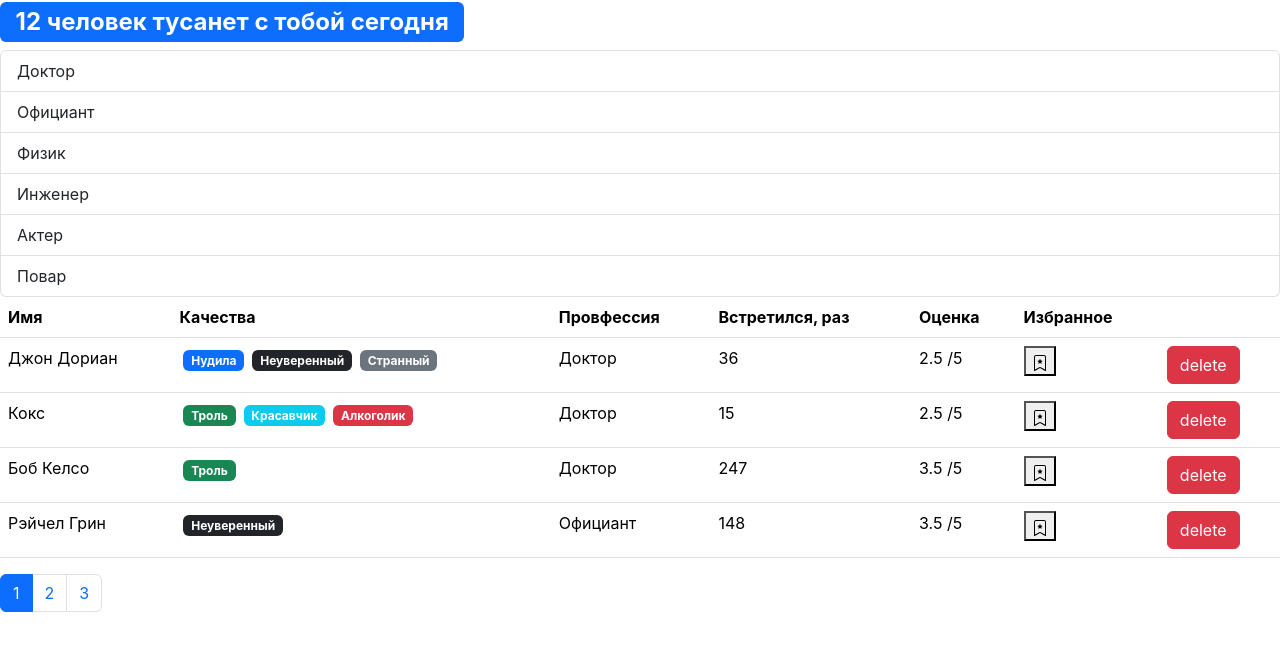
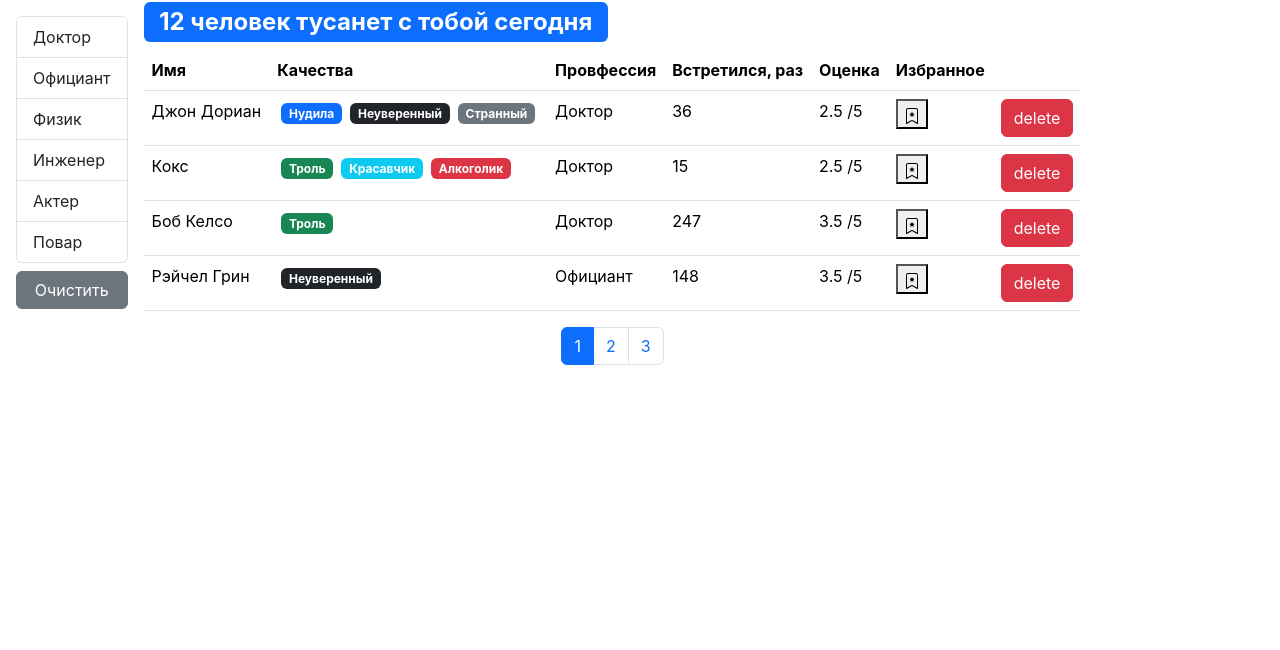
Before and after one commit to DmitriyKanischev/Fast-app-beta, a React (Create React App) app: page / in a window 1280 px wide. Shown: the top 650 px of the page. Built offline with nearby package versions, Linux system fonts and the light colour scheme.

Commit message:
filtration ended

```diff
--- a/src/App.jsx
+++ b/src/App.jsx
@@ -1,5 +1,4 @@
 import React, { useState } from "react";
-import SearchStatus from "./components/SearchStatus";
 import Users from "./components/Users";
 import api from "./api";
 
@@ -20,7 +19,6 @@
     };
     return (
         <div>
-            <SearchStatus length={users.length} />
             <Users
                 onDelete={handleDelete}
                 onToggleBookMark={handleToggleBookMark}
--- a/src/components/GroupList.jsx
+++ b/src/components/GroupList.jsx
@@ -2,7 +2,6 @@
 import PropTypes from 'prop-types';
 
 const GroupList = ({items, valueProperty, contentProperty, onItemSelect, selectedItem}) => {
-    console.log()
     return (
         <ul className="list-group">
         {Object.keys(items).map((item) => (
--- a/src/components/Users.jsx
+++ b/src/components/Users.jsx
@@ -1,4 +1,5 @@
 import React, { useState, useEffect } from "react";
+import SearchStatus from "./SearchStatus"
 import PropTypes from "prop-types";
 import { paginate } from "../utils/paginate";
 import Pagination from "./Pagination";
@@ -11,11 +12,13 @@
     const [currentPage, setCurrentPage] = useState(1);
     const [professions, setProfessions] = useState();
     const [selectedProf, setselectedProf] = useState()
-    const count = allUsers.length;
     const pageSize = 4;
     useEffect(() => {
         api.professions.fetchAll().then((data)=>setProfessions(data))
     }, [])
+    useEffect(() => {
+        setCurrentPage(1)
+    }, [selectedProf])
 
 
     const handleProfessionSelect = (item) => {
@@ -26,15 +29,30 @@
     const handlePageChange = (pageIndex) => {
         setCurrentPage(pageIndex);
     };
-    const usersCrop = paginate(allUsers, currentPage, pageSize);
+    const filteredUsers = selectedProf ? allUsers.filter((user) => user.profession === selectedProf) : allUsers;
+    const count = filteredUsers.length;
+
+    const usersCrop = paginate(filteredUsers, currentPage, pageSize);
+    const clearFilter = () => {
+        setselectedProf()
+    }
     return (
-        <>
+        <div className="d-flex">
             {professions &&
+                <div className="d-flex flex-column flex-shrink-0 p-3">
                     <GroupList
                         selectedItem={selectedProf}
                         items={professions}
-                    onItemSelect={handleProfessionSelect}/>
+                        onItemSelect={handleProfessionSelect}
+                    />
+                    <button
+                        onClick={clearFilter}
+                        className="btn btn-secondary mt-2"
+                        >Очистить</button>
+                </div>
             }
+            <div className="d-flex flex-column">
+                <SearchStatus length={count} />
                 {count > 0 && (
                         <table className="table">
                             <thead>
@@ -55,13 +73,17 @@
                             </tbody>
                         </table>
                 )}
+                <div className="d-flex justify-content-center">
                     <Pagination
                         itemsCount={count}
                         pageSize={pageSize}
                         currentPage={currentPage}
                         onPageChange={handlePageChange}
                     />
-        </>
+                </div>
+            </div>
+
+        </div>
     );
 };
 Users.propTypes = {
```
Lines whose indentation alone changed are shown as unchanged.
